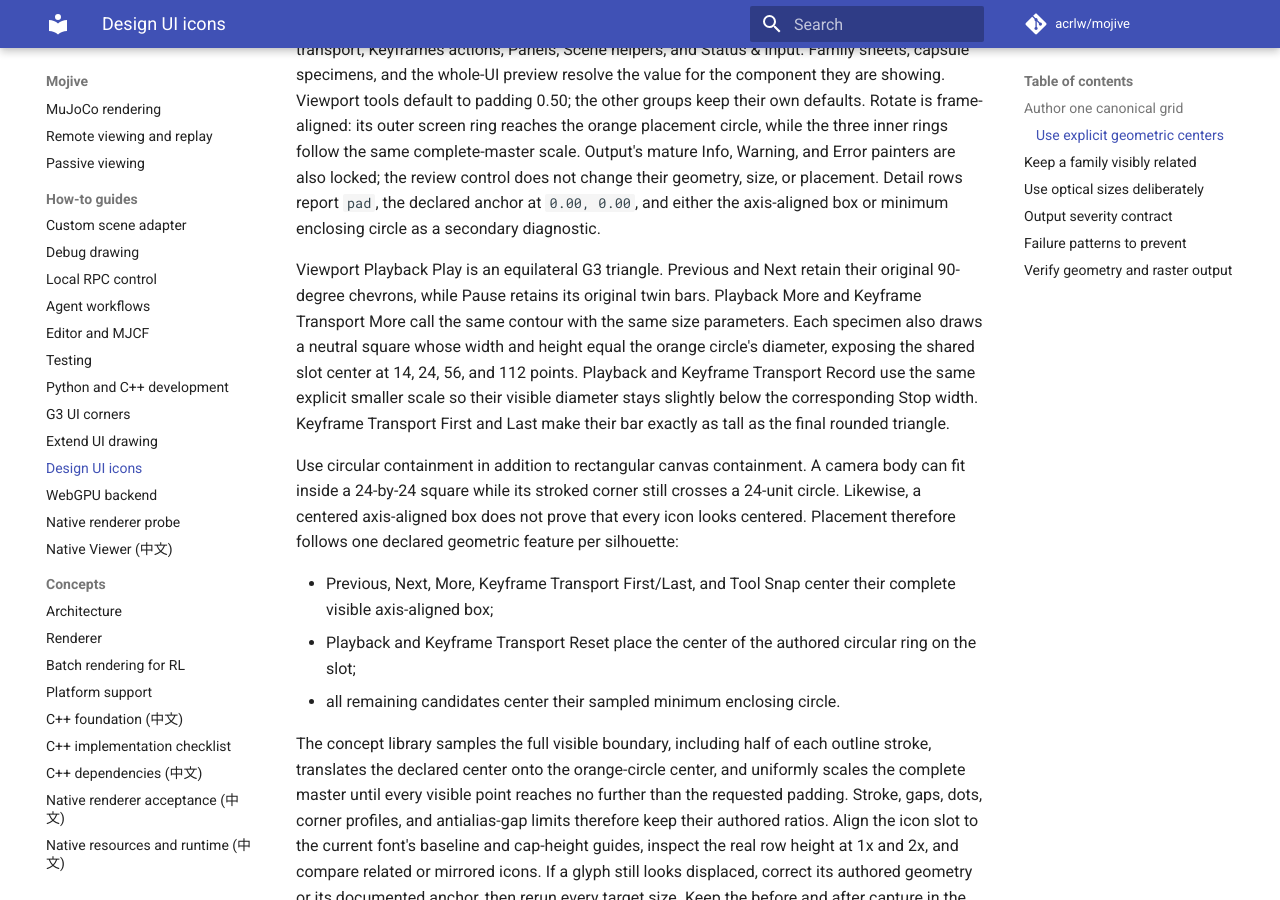
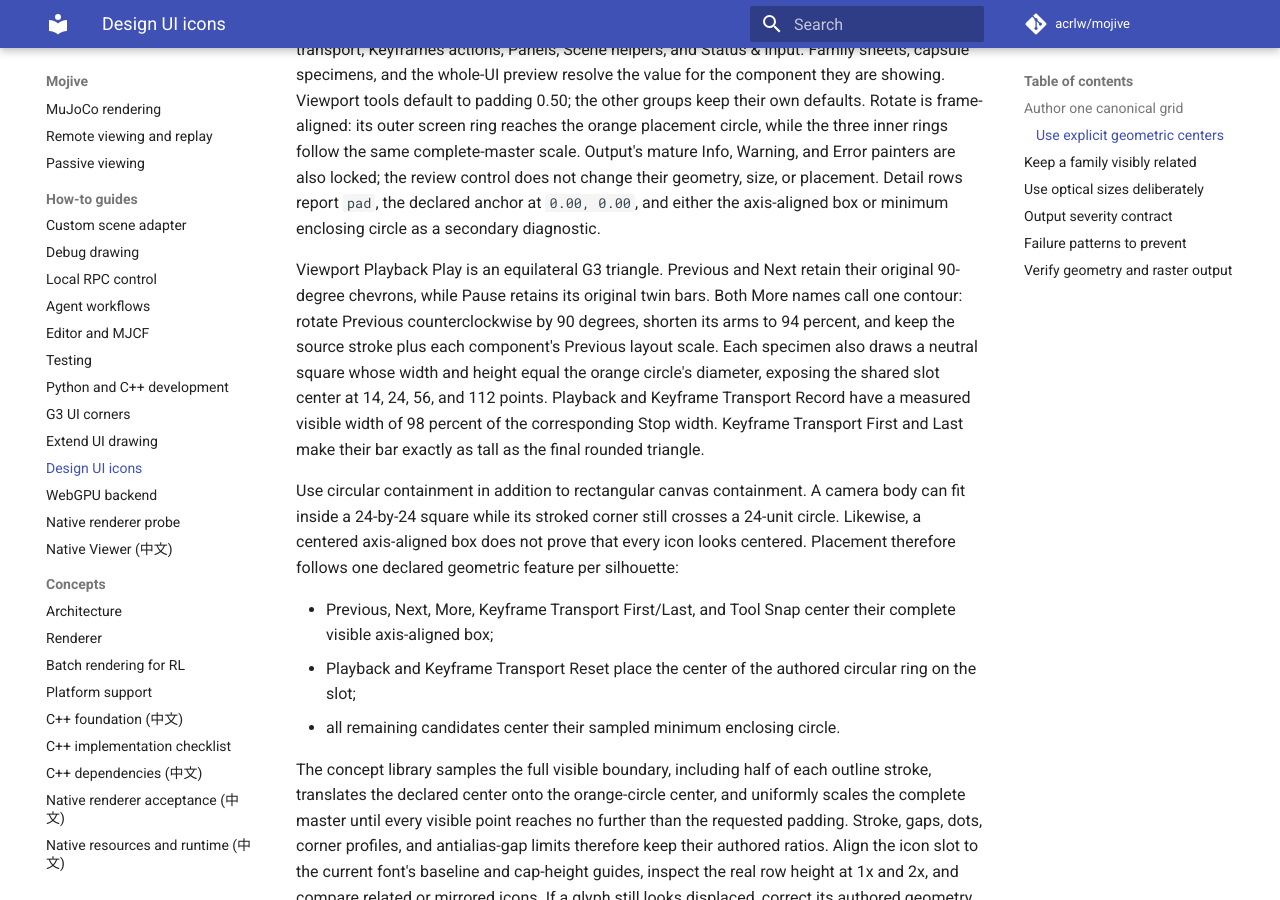
Before and after one commit to acrlw/mojive, an MkDocs documentation site: the page built from docs/how-to/ui-icons.md, in a window 1280 px wide and 900 px high, scrolled down 1337 px. Built offline with MkDocs 1.6.1 and Material for MkDocs 9.7.7, drawn with Linux system fonts in a browser that asks for light colours; comment, search, counter and statistics services are not loaded; some of the changed text lies outside the part shown.

Commit message:
Refine icon anchors and antialiasing

```diff
--- a/docs/how-to/ui-icons.md
+++ b/docs/how-to/ui-icons.md
@@ -59,12 +59,13 @@
 `0.00, 0.00`, and either the axis-aligned box or minimum enclosing circle as a secondary diagnostic.
 
 Viewport Playback Play is an equilateral G3 triangle. Previous and Next retain their original
-90-degree chevrons, while Pause retains its original twin bars. Playback More and Keyframe Transport
-More call the same contour with the same size parameters. Each specimen also draws a neutral square
-whose width and height equal the orange circle's diameter, exposing the shared slot center at 14,
-24, 56, and 112 points. Playback and Keyframe Transport Record use the same explicit smaller scale
-so their visible diameter stays slightly below the corresponding Stop width. Keyframe Transport
-First and Last make their bar exactly as tall as the final rounded triangle.
+90-degree chevrons, while Pause retains its original twin bars. Both More names call one contour:
+rotate Previous counterclockwise by 90 degrees, shorten its arms to 94 percent, and keep the source
+stroke plus each component's Previous layout scale. Each specimen also draws a neutral square whose
+width and height equal the orange circle's diameter, exposing the shared slot center at 14, 24, 56,
+and 112 points. Playback and Keyframe Transport Record have a measured visible width of 98 percent
+of the corresponding Stop width. Keyframe Transport First and Last make their bar exactly as tall
+as the final rounded triangle.
 
 Use circular containment in addition to rectangular canvas containment. A camera body can fit inside
 a 24-by-24 square while its stroked corner still crosses a 24-unit circle. Likewise, a centered
@@ -124,6 +125,8 @@
 tip; review the 112-point specimen to catch a raw polygon that looks acceptable only at 14 points.
 Build open transport chevrons as one filled ribbon and smooth its outer cap, inner join, and tip as a
 single contour. Use G3 rectangle paths for Pause, Stop, and skip bars instead of backend rounding.
+Build each Keyframe Fit corner the same way, and keep Follow's shaft and head in one arrow mesh with
+a round tail.
 Snap reuses `_snap_glyph_shape` with `CAPSULE_SMOOTHING`, so its U-turn has the same G3 continuity as
 the viewport capsule instead of combining straight stems with a conventional semicircle. Its two
 reviewed endpoint blocks cover the stroke caps and use G3-smoothed corners; preserve both blocks
@@ -215,11 +218,12 @@
 | Scale shafts merge into the center dot | A copied three-axis sketch omitted the established transparent center shell | Start all three concept shafts outside the dot's circular clearance radius and verify the visible gap |
 | Rotate is mistaken for Reset or Refresh | Both use a circular-arrow structure | Use the three-axis Tool Column rotation rings and reserve the single arrow loop for Reset |
 | Rotate is clean in a large Pillow export but breaks in the live ImGui UI | Ear clipping runs after narrow concave contours are translated to large screen coordinates and loses precision | Triangulate the contour around its local origin, then translate the completed mesh during submission; verify the actual target-size ImGui capture |
-| Rotate's inner rings look thicker and their gaps close only at small sizes | A fixed one-pixel fill fringe is larger than the proportionally scaled stroke and knockout gap | Submit all four rings through one filled-mesh path and scale their shared fringe against the rendered gap until the normal one-pixel fringe fits |
+| Rotate has visibly different stair stepping from neighboring small glyphs | A custom subpixel fill fringe replaced the established production AA paths | Use ImGui's antialiased circle stroke for the outer ring and the standard one-pixel filled-contour fringe for the local inner rings |
 | A concept experiment changes an established Tool Column icon | Candidate geometry was placed in the production painter | Keep Move, Rotate, and Scale candidate contours in the Icon Library and leave `viewport_widgets.py` untouched |
 | A triangle looks rounded only in the thumbnail | The preview hid a raw three-point polygon or an undersized corner profile | Inspect the native 112-point contour and require more than three authored boundary points |
-| Playback and Transport More do not match | Separate painters or size adjustments have drifted | Route both names through the same completed contour and padding contract |
-| Directional edge marks drift toward their open side | A minimum enclosing circle was used for a silhouette whose opposing terminals define the layout | Center the completed visible box for Previous, Next, More, First, and Last |
+| Playback and Transport More do not match | Separate painters or size adjustments have drifted | Rotate the shared Previous construction and reuse the corresponding Previous layout scale |
+| Directional edge marks drift toward their open side | A minimum enclosing circle was used for a silhouette whose opposing terminals define the layout | Center the completed visible box for Previous, Next, More, First, Last, Panel Right, and Panel Down |
+| Mouse Wheel has a smaller shell than Left and Right | Each state was independently fitted even though production uses one shell size | Fit all three states from the Left outer-shell master and preserve the adjustable source width |
 | Snap looks like a generic U or loses its endpoint blocks | Its stems and semicircle were authored as unrelated primitives, or the probe copied only the centerline | Reuse the production G3 snap path with `CAPSULE_SMOOTHING` and retain both G3 endpoint blocks |
 | Snap sits low despite symmetric endpoints | Its open U was centered by a circle unrelated to its visible terminals | Center the complete visible box while preserving the production G3 contour |
 | Reset's ring drifts behind its arrowhead | The complete arrow silhouette was centered instead of the circular body | Place the authored ring center on the slot and let the arrowhead extend naturally |
```
Also changed, not shown: design/README.md (+8 -6 lines), 2 other files.
